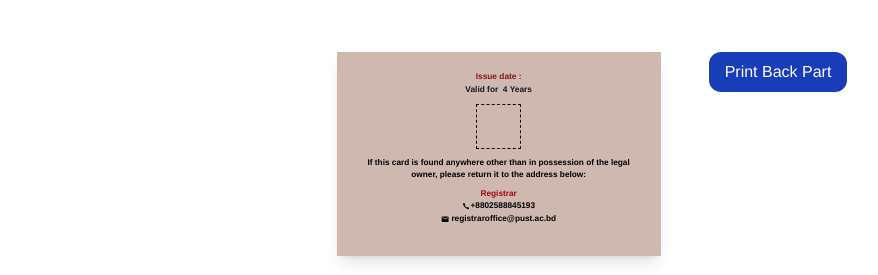
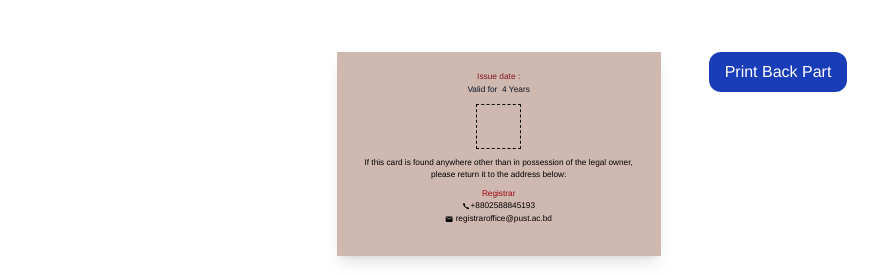
Before and after one commit to MITHU9/student-card-print, a React (Vite) app in the folder frontend/: page /print-backside/1 in a window 1280 px wide. Shown: the part 141-416 px from the top of the page, without its empty margins (48-926 px from the left). Built offline with nearby package versions, Linux system fonts and the light colour scheme; no server answers.

Commit message:
fixed some issue

```diff
--- a/frontend/src/main.jsx
+++ b/frontend/src/main.jsx
@@ -12,9 +12,10 @@ import Login from "./pages/Login.jsx";
 import UpdatePage from "./pages/UpdatePage.jsx";
 import AdminLogin from "./pages/AdminLogin.jsx";
 import AddStudent from "./pages/AddStudent.jsx";
+import { remote } from "./config/config.js";
 
 //const local = "https://library-card-backend.vercel.app";
-const remote = "https://library-card-backend.vercel.app";
+//const remote = "https://library-card-backend.vercel.app";
 
 const router = createBrowserRouter([
   {
--- a/frontend/src/pages/BackSide.jsx
+++ b/frontend/src/pages/BackSide.jsx
@@ -82,7 +82,7 @@ export default function BackSIde() {
 
   //console.log(issueDate);
 
-  const studenturl = `${remote}/student-details/${id}`;
+  const studenturl = `https://student-library-card-pust.netlify.app/student-details/${id}`;
   return (
     <div>
       <div>
@@ -104,10 +104,10 @@ export default function BackSIde() {
       <div className="flex main justify-center mt-[126.72px] " ref={printRef1}>
         {/* {JSON.stringify(student)} */}
         <div className="bg-[#CEB8B0] h-[204.05px] w-[324px] px-6 py-[18.72px] shadow-lg text-center">
-          <p className="text-red-900 font-bold text-[8.36px] ">
+          <p className="text-red-900 font-medium text-[8.36px] ">
             Issue date : {formatDate(issueDate)}
           </p>
-          <p className="text-gray-900 font-bold text-[8.36px] ">
+          <p className="text-gray-900 font-medium text-[8.36px] ">
             Valid for&nbsp; 4 Years
           </p>
           {/* QR Code Container */}
@@ -120,11 +120,11 @@ export default function BackSIde() {
               />
             )}
           </div>
-          <p className="text-black mt-2  text-[8.26px] font-semibold">
+          <p className="text-black mt-2  text-[8.26px] font-normal">
             If this card is found anywhere other than in possession of the legal
             owner, please return it to the address below:
           </p>
-          <div className=" text-black mt-1.5 text-[8.26px] font-semibold">
+          <div className=" text-black mt-1.5 text-[8.26px] font-normal">
             <p className=" text-red-800">Registrar</p>
             <p className="text-black flex items-center justify-center ">
               <IoIosCall /> +8802588845193
--- a/frontend/src/pages/CardPage.jsx
+++ b/frontend/src/pages/CardPage.jsx
@@ -60,7 +60,7 @@ const CardPage = () => {
             <div className="flex bg-[#F7F0EE] items-center pl-[26.56px] h-[118.26px]">
               <div className="flex items-center justify-end flex-col pb-[2px]">
                 <img
-                  src={data?.picture}
+                  src={"/sample.jpg"}
                   alt="St"
                   className="h-[64.0512px] w-[51.6288px] mt-7 "
                 />
@@ -89,20 +89,20 @@ const CardPage = () => {
                     <p className="text-[9.399px]   font-bold">{data?.Name}</p>
                   </div>
                   <div className="flex items-center">
-                    <p className="text-[9.399px] font-semibold">Department</p>
-                    <p className="ml-[7.5px] text-[9.399px] font-semibold">
+                    <p className="text-[9.399px] font-medium">Department</p>
+                    <p className="ml-[7.5px] text-[9.399px] font-medium">
                       : &nbsp;{data?.Current_Department}
                     </p>
                   </div>
                   <div className="flex items-center">
-                    <p className="text-[9.399px] font-semibold">Roll No.</p>
-                    <p className="ml-[24.3px] text-[9.399px] font-semibold">
+                    <p className="text-[9.399px]">Roll No.</p>
+                    <p className="ml-[24.3px] text-[9.399px] font-medium">
                       : &nbsp;{data?.Roll}
                     </p>
                   </div>
                   <div className="flex items-center">
-                    <p className="text-[9.399px] font-semibold">Session</p>
-                    <p className="ml-[24px] text-[9.399px] font-semibold">
+                    <p className="text-[9.399px] font-medium">Session</p>
+                    <p className="ml-[24px] text-[9.399px] font-medium">
                       : &nbsp;2023-2024
                     </p>
                   </div>
--- a/frontend/src/pages/StudentDetails.jsx
+++ b/frontend/src/pages/StudentDetails.jsx
@@ -10,7 +10,7 @@ const StudentDetails = () => {
       <div className="bg-white shadow-lg rounded-2xl p-6 max-w-lg w-full">
         <div className="flex flex-col items-center">
           <img
-            src={data?.picture}
+            src={"/sample.jpg"}
             alt={data?.Name}
             className="w-32 h-32 rounded-full border-4 border-blue-500 shadow-lg"
           />
--- a/frontend/src/pages/StudentsPage.jsx
+++ b/frontend/src/pages/StudentsPage.jsx
@@ -324,7 +324,7 @@ const AllStudents = () => {
                     </td>
                     <td className="py-3 px-6">
                       <img
-                        src={applicant.picture}
+                        src={"/sample.jpg"}
                         alt={applicant.Name}
                         className="w-10 h-10 rounded-full border"
                       />
```
Also changed, not shown: frontend/public/sample.jpg (added).
